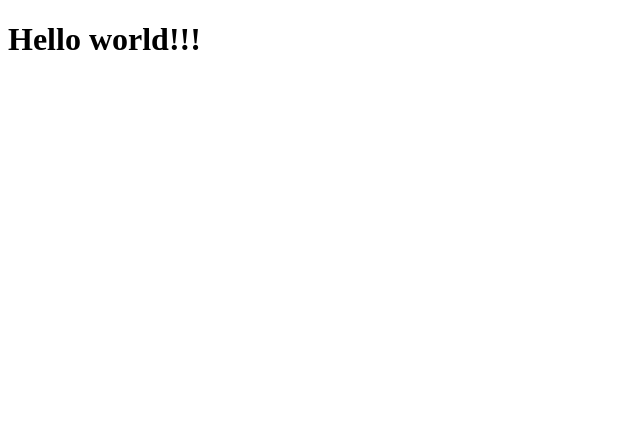
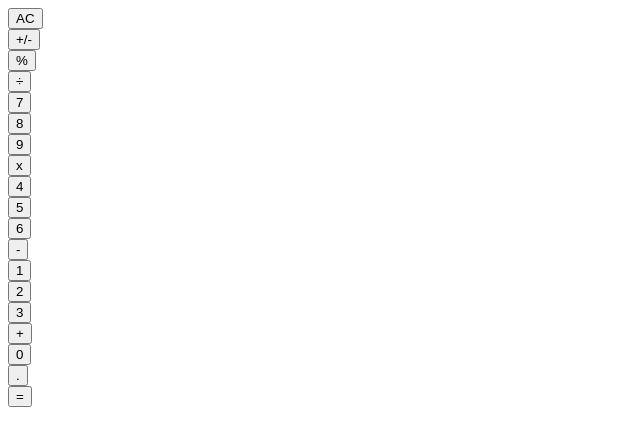
Before and after one commit to RICKCOYL/calculator, a React (Create React App) app: page / in a window 1280 px wide. Shown: the top 446 px of the page, without its empty margins (0-640 px from the left). Built offline with nearby package versions, Linux system fonts and the light colour scheme.

Commit message:
Add button and buttonPanel components

```diff
--- a/src/App.js
+++ /dev/null
@@ -1,9 +0,0 @@
-function App() {
-  return (
-    <div className="App">
-      <h1>Hello world!!!</h1>
-    </div>
-  );
-}
-
-export default App;
--- /dev/null
+++ b/src/components/App.js
@@ -0,0 +1,14 @@
+import Display from './Display';
+import ButtonPanel from './ButtonPanel';
+
+function App() {
+  return (
+    <div className="App">
+
+      <Display />
+      <ButtonPanel />
+    </div>
+  );
+}
+
+export default App;
--- /dev/null
+++ b/src/components/Button.js
@@ -0,0 +1,12 @@
+function Button(props) {
+  const { buttonName } = props;
+  return (
+    <div>
+      <button type="button">
+        {buttonName}
+      </button>
+    </div>
+  );
+}
+
+export default Button;
--- /dev/null
+++ b/src/components/ButtonPanel.js
@@ -0,0 +1,40 @@
+import React from 'react';
+import Button from './Button';
+
+function ButtonPanel() {
+  return (
+    <div id="btn-panel">
+      <div className="">
+        <Button buttonName="AC" />
+        <Button buttonName="+/-" />
+        <Button buttonName="%" />
+        <Button buttonName="÷" />
+      </div>
+      <div className="">
+        <Button buttonName="7" />
+        <Button buttonName="8" />
+        <Button buttonName="9" />
+        <Button buttonName="x" />
+      </div>
+      <div className="">
+        <Button buttonName="4" />
+        <Button buttonName="5" />
+        <Button buttonName="6" />
+        <Button buttonName="-" />
+      </div>
+      <div className="">
+        <Button buttonName="1" />
+        <Button buttonName="2" />
+        <Button buttonName="3" />
+        <Button buttonName="+" />
+      </div>
+      <div className="">
+        <Button buttonName="0" />
+        <Button buttonName="." />
+        <Button buttonName="=" />
+      </div>
+    </div>
+  );
+}
+
+export default ButtonPanel;
--- /dev/null
+++ b/src/components/Display.js
@@ -0,0 +1,11 @@
+import React from 'react';
+
+function Display({ result }) {
+  return (
+    <div>
+      <div className="user-input">{result}</div>
+    </div>
+  );
+}
+
+export default Display;
--- a/src/index.js
+++ b/src/index.js
@@ -1,6 +1,6 @@
 import React from 'react';
 import ReactDOM from 'react-dom';
-import App from './App';
+import App from './components/App';
 
 ReactDOM.render(
   <React.StrictMode>
```
